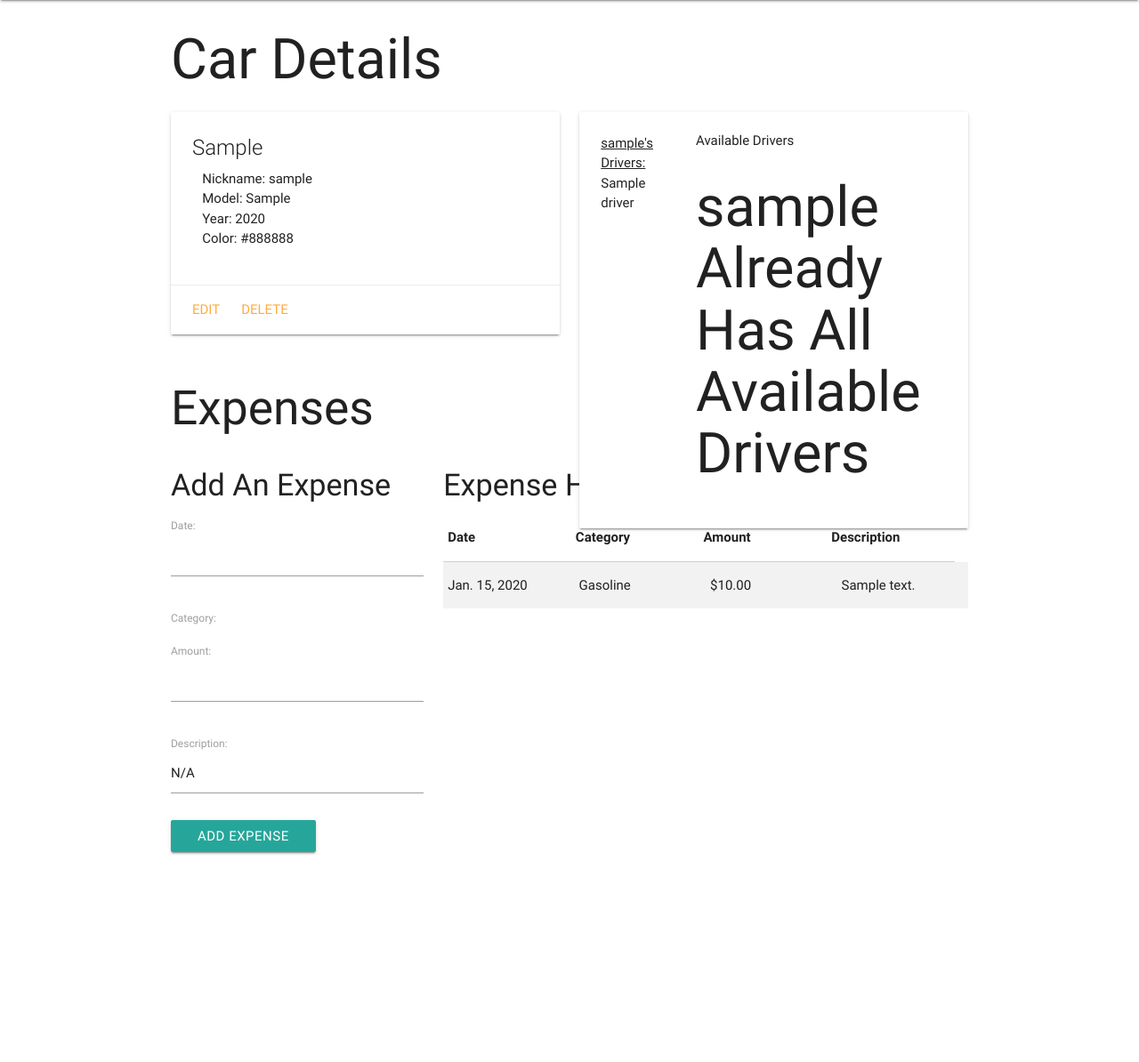
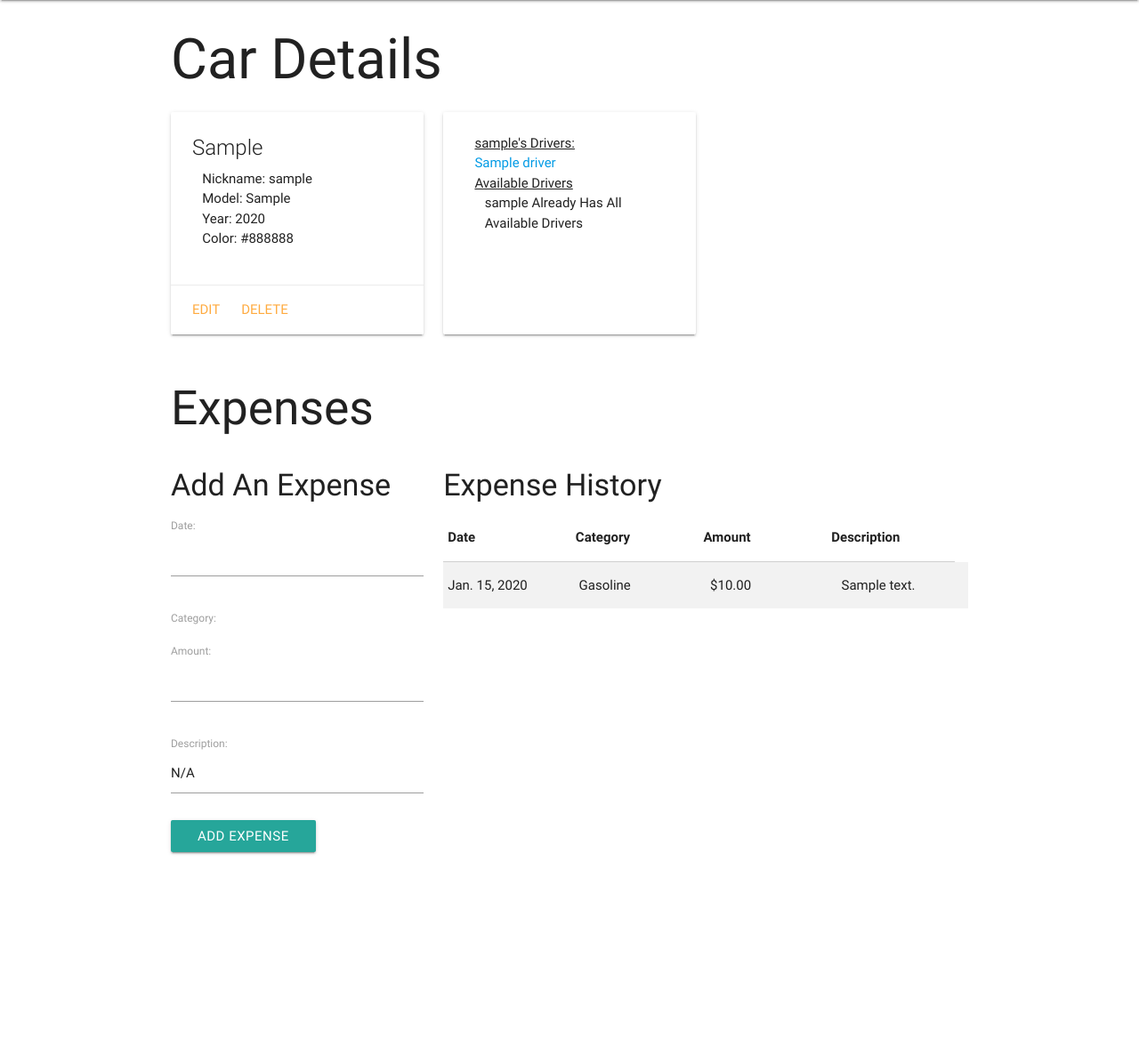
Before and after one commit to chauquach1/car-collector, a Django app: page /cars/1/ in a window 1280 px wide. Shown: the part 64-1258 px from the top of the page at 89% size. Run offline with Django 4.2, Linux system fonts and the light colour scheme; tables that the repository leaves empty hold one stand-in row (values such as "Sample post").

Commit message:
update driver details added

```diff
--- a/carcollector_project/main_app/templates/cars/base.html
+++ b/carcollector_project/main_app/templates/cars/base.html
@@ -30,7 +30,7 @@
       </div>
     </nav>
   </header>
-  <main class="container" style="display: flex; flex-direction: column; justify-content: space-evenly;">
+  <main class="container" style="display: flex; flex-direction: column; justify-content: start;">
     {% block content %}
     {% endblock %}
   </main>
--- a/carcollector_project/main_app/templates/cars/detail.html
+++ b/carcollector_project/main_app/templates/cars/detail.html
@@ -3,9 +3,9 @@
   {% block content %}
 
   <h1>Car Details</h1>
-  <div class="row" style="display: flex; flex-direction: row; flex-wrap: wrap; margin-bottom: 12px;">
+  <div class="row" style="display: flex; flex-direction: row; justify-content: start; flex-wrap: wrap; margin-bottom: 12px;">
 
-    <div class="col s12 m6" style="height: 250px; margin-bottom: 1rem;">
+    <div class="col s12 m4" style="height: 250px; margin-bottom: 1rem;">
       <div class="card" style="height: 250px; margin: 0px; display: flex; flex-direction: column; justify-content: space-between;">
         <div class="card-content">
           <span class="card-title">{{ car.make }}</span>
@@ -23,37 +23,41 @@
       </div>
     </div>
 
-    <div class="col s12 m6" style="height: 250px; margin-bottom: 1rem;">
-      <div class="card" style="margin: 0px; display: flex; flex-direction: row; justify-content: center;">
+    <div class="col s12 m4" style="height: 250px; margin-bottom: 1rem;">
+      <div class="card" style="height: 250px; margin: 0px; display: block ; flex-direction: row; justify-content: space-between;">
         <div class="card-content" style="height: 250px;">
+            <div class="col">
               <p style="margin: 0px; text-decoration-line: underline">{{ car.nickname }}'s Drivers:</p>
               {% if car.drivers.count %}
-            <ul style="margin: auto;">
                   {% for driver in car.drivers.all %}
-                      <li>{{ driver.name }}</li>
+                          <a href="{% url 'drivers_index' %}">{{ driver.name }}</a>
                   {% endfor %}
-            </ul>
               {% else %}
                 <h5>No Drivers</h5>
               {% endif %}
             </div>
-        <div class="card-content" style="">
-          <h6 style="margin: 0px;">Available Drivers</h6>
+            <div class="col" style="overflow-y: scroll">
+              <p style="margin: 0px; text-decoration-line: underline">Available Drivers</p>
+              <div class="col" style="display: flex; flex-wrap: wrap;">
                 {% if drivers.count %}
                 {% for driver in drivers.all %}
                   <form action="{% url 'assoc_driver' car.id driver.id %}" method="POST">
-                <button id="add-driver-btn" type="submit" class="btn">
-                    {{ driver.name }} ({{driver.age}} yo)
+                    <button id="add-driver-btn" type="submit" class="btn" style="margin: 2px;">
+                      {{ driver.name }}
                       {% csrf_token %}
-                      +
                     </button>
                   </form>
                 {% endfor %}
                 {% else %}
-              <h1>{{car.nickname}} Already Has All Available Drivers</h1>
+                <p>{{ car.nickname }} Already Has All Available Drivers</p>
                 {% endif %}
               </div>
             </div>
+        </div>
+      </div>
+    </div>
+
+    <div class="col s12 m4" style="height: 250px; margin-bottom: 1rem;">
     </div>
 
   </div>
--- a/carcollector_project/main_app/views.py
+++ b/carcollector_project/main_app/views.py
@@ -60,11 +60,12 @@ def assoc_driver(request, pk, driver_pk):
 # Car Views
 class CarCreate(CreateView):
   model = Car
-  fields = '__all__'
+  fields = ['make', 'model', 'year', 'color', 'nickname']
   # Special string pattern Django will use
   def get_success_url(self):
       # Use reverse to generate the URL based on the car_id of the newly created Car instance
       return reverse('car_detail', args=[self.object.id])
+
 class CarUpdate(UpdateView):
   model = Car
   # Let's disallow the renaming of a car by excluding the name field!
@@ -86,10 +87,16 @@ class DriverCreate(CreateView):
   model = Driver
   fields = '__all__'
 
+  def get_success_url(self):
+    return reverse('drivers_detail', args=[self.object.id])
+
 class DriverUpdate(UpdateView):
   model = Driver
   fields = ['name', 'age']
 
+  def get_success_url(self):
+    return reverse('drivers_detail', args=[self.object.id])
+
 class DriverDelete(DeleteView):
   model = Driver
   success_url = '/drivers'
```
Also changed, not shown: carcollector_project/main_app/templates/main_app/car_form.html (+25 -9 lines), carcollector_project/main_app/templates/main_app/driver_form.html (+13 -9 lines). Lines whose indentation alone changed are shown as unchanged.
